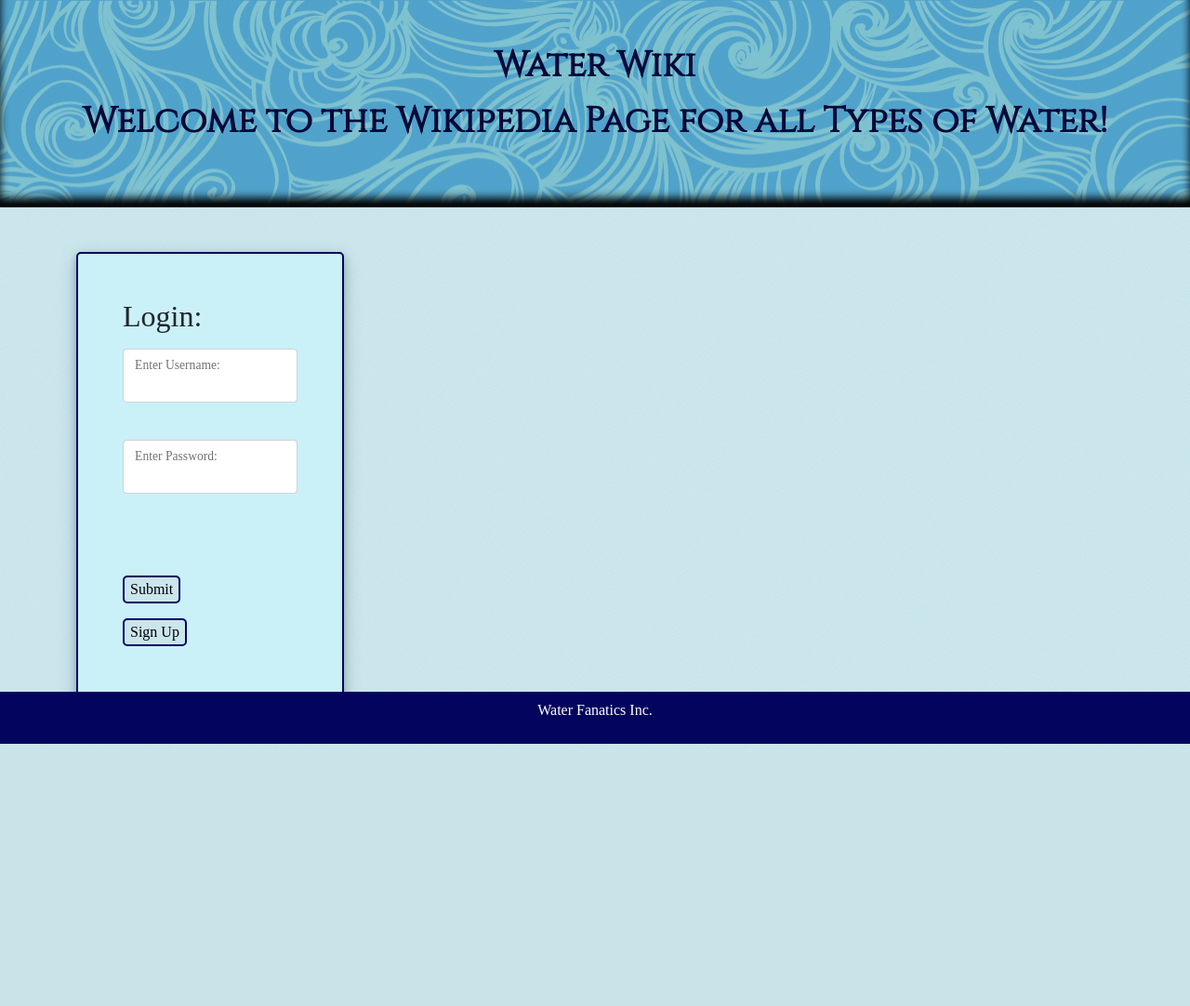
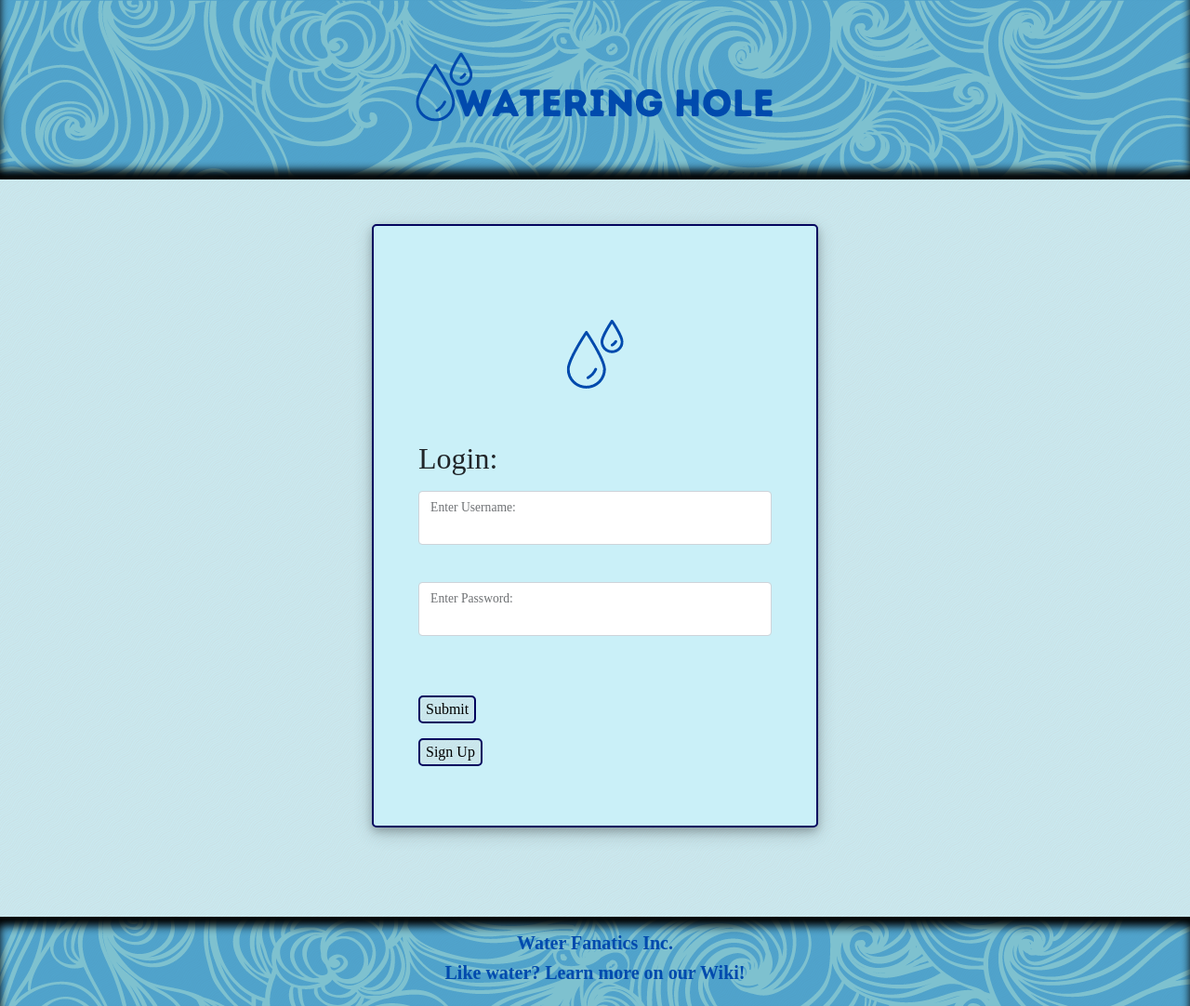
Before and after one commit to lizarbeth/p4, a PHP site: page /login.php in a window 1280 px wide. Shown: the whole page at 93% size. Before the commit the page ends 800 px from the top, so only its background shows below. Run offline with PHP 8.4, Linux system fonts and the light colour scheme; some libraries are stand-ins or nearby versions; some web fonts are replaced.

Commit message:
correct login.php

```diff
--- a/login.php
+++ b/login.php
@@ -1,34 +1,41 @@
+<?php
+?>
+
 <!DOCTYPE html>
 <html lang="en">
 
 <head>
-    <meta charset = "UTF-8">
+    <meta charset="utf-8">
     <link href="https://cdn.jsdelivr.net/npm/bootstrap@5.0.2/dist/css/bootstrap.min.css" rel="stylesheet" integrity="sha384-EVSTQN3/azprG1Anm3QDgpJLIm9Nao0Yz1ztcQTwFspd3yD65VohhpuuCOmLASjC" crossorigin="anonymous">
     <script src="https://cdn.jsdelivr.net/npm/bootstrap@5.2.2/dist/js/bootstrap.bundle.min.js" integrity="sha384-OERcA2EqjJCMA+/3y+gxIOqMEjwtxJY7qPCqsdltbNJuaOe923+mo//f6V8Qbsw3" crossorigin="anonymous"></script>
-    <link href="waterwiki.css" rel="stylesheet" type="text/css">
+    <link href="dashboard.css" rel="stylesheet" type="text/css">
     <link rel="stylesheet" href="https://fonts.googleapis.com/css?family=Cinzel|Fauna+One">
+    <script src="https://kit.fontawesome.com/c924802615.js" crossorigin="anonymous"></script>
+    <script src="animations.js"></script>
+    <title>Watering Hole Login</title>
+    <link rel="icon" href="smallicon.png">
 </head>
 
 <body>
 
-    <!-- Creates banner at the top of the page -->
     <div class="p-5 text-white text-center" id="heading">
-        <h1><strong>Water Wiki</strong></h1>
-        <p><strong>Welcome to the Wikipedia Page for all Types of Water!</strong></p>
+        <img src="largelogo.png" alt="Logo">
     </div>
 
-    <!-- Creates the body of the page that contains a large card -->
-    <div class="container">
+
+    <div class="container d-flex justify-content-center">
         <div class="card p-5 my-5" id="loginbox">
+            <div class="d-flex justify-content-center m-5">
+                <img src="smallicon.png" alt="Logo">
+            </div>
+
             <h2>Login: </h2>
+            <form action="authentication.php" method="post">
 
-            <!-- Creates the form for the user to login with -->
-            <form action="authentication.php" method="post">
                 <div class="form-floating mb-3 mt-3">
-                    <input type="text" class="form-control" id="user" name="username" required></input></br>
+                    <input type="text" class="form-control" id="user" name="username" required></br>
                     <label for="user">Enter Username: </label>
                 </div>
-
                 <?php
                 if(isset($_GET['msg2'])){
                     $message = "Username Does Not Exist";
@@ -37,10 +44,9 @@
                 ?>
 
                 <div class="form-floating mb-3 mt-3">
-                    <input type="password" name="pass" class="form-control" id="pwd"></input></br>
+                    <input type="password" name="pass" class="form-control" id="pwd"></input>
                     <label for="pwd">Enter Password: </label>
                 </div>
-
                 <?php
                 if(isset($_GET['msg'])){
                     $message = "Incorrect Password";
@@ -57,13 +63,13 @@
             </form>
 
         </div>
+
     </div>
 
     <!-- Creates the footer at the bottom of the page -->
-    <div class="container-fluid mt-5 p-2 text-white text-center" id="footer">
-        <p>Water Fanatics Inc.</p>
-    </div>
-
+    <footer class="container-fluid mt-5 p-3 text-center">
+        <h5><strong>Water Fanatics Inc.</strong></h5>
+        <h5><strong><a class="linkdecorationrm" href="wiki/home.php">Like water? Learn more on our Wiki!</a></strong></h5>
+    </footer>
 
 </body>
-</html>
```
